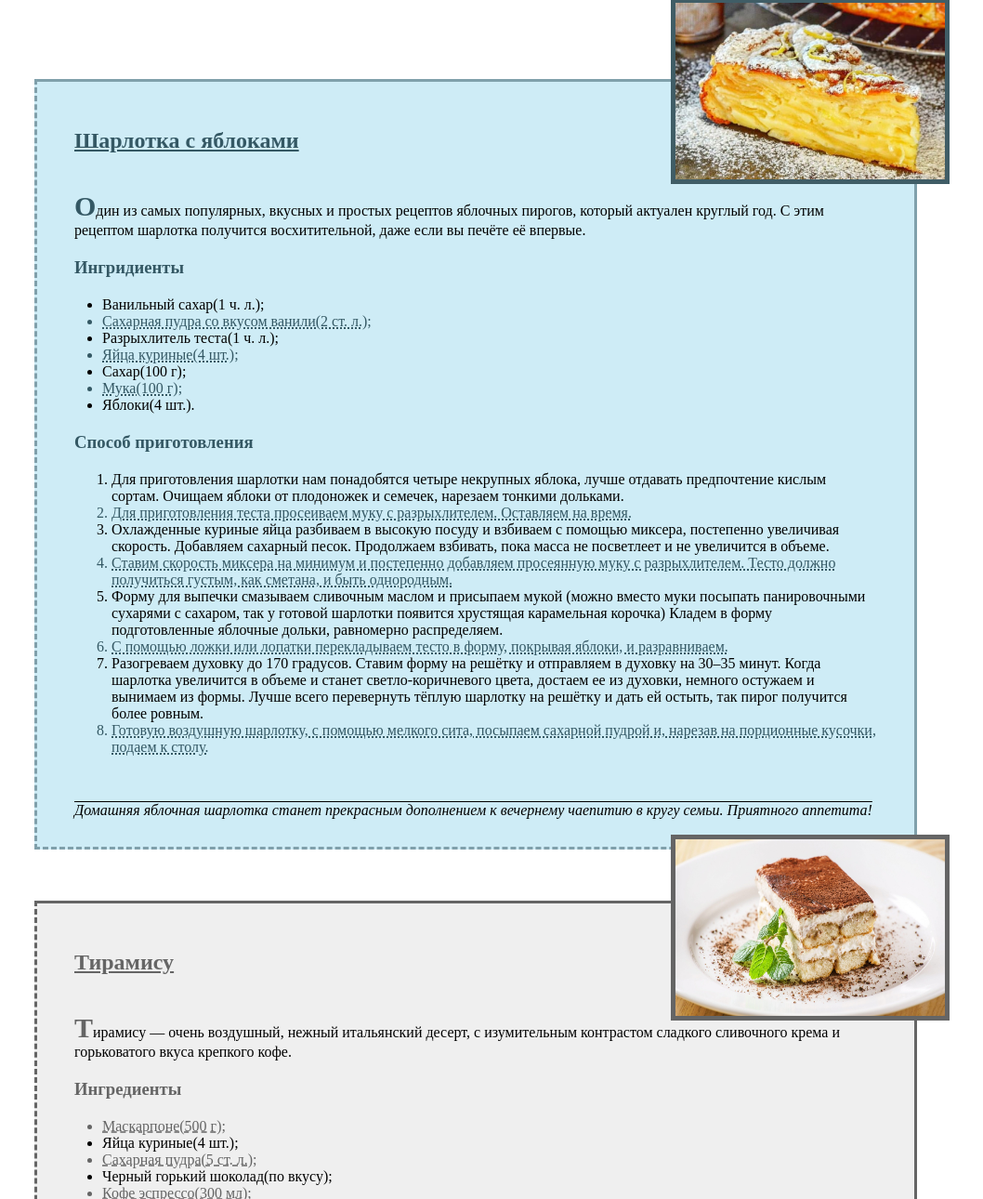
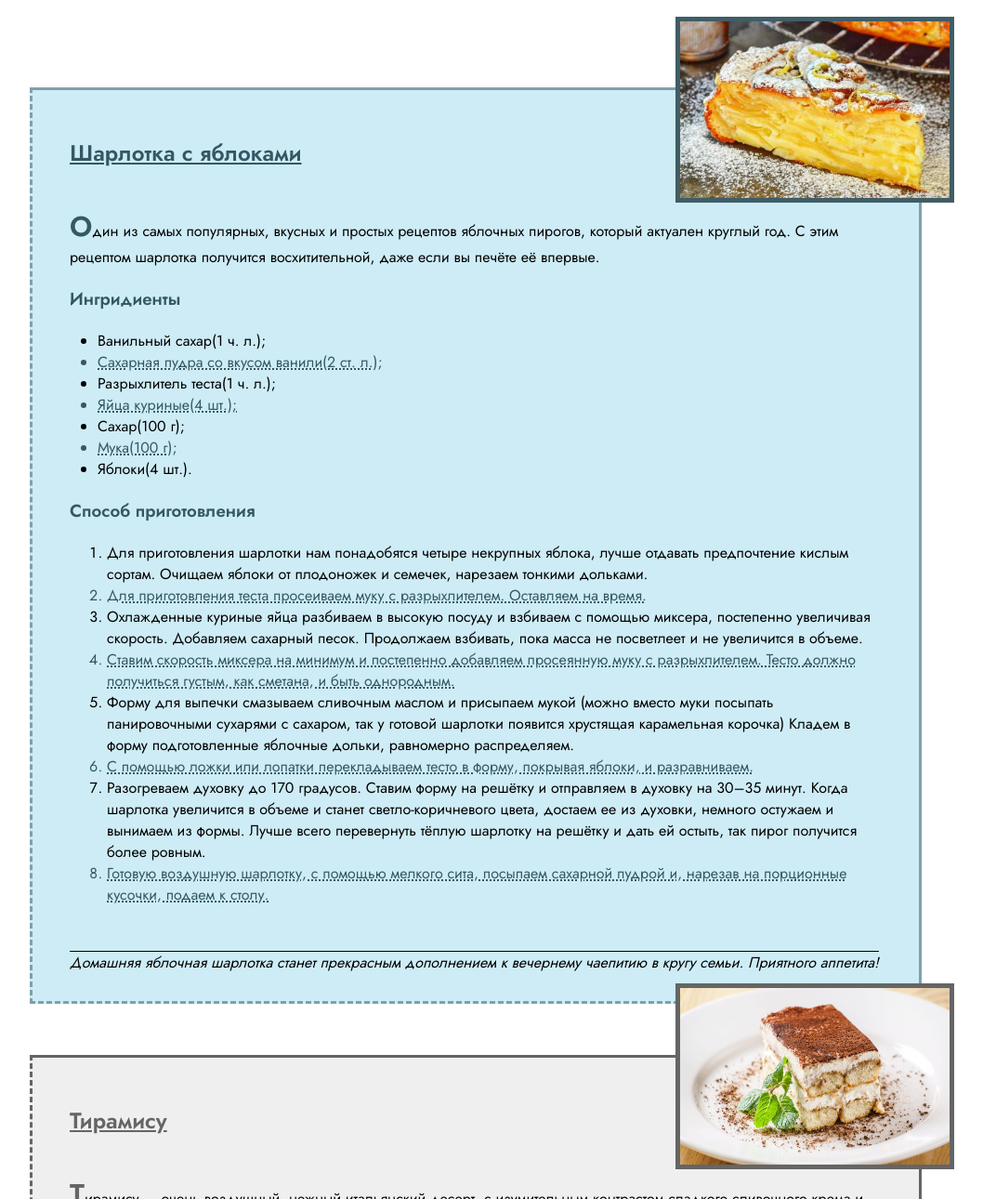
Before and after one commit to ElAmego/Hometask, a plain HTML site: page index.html in a window 1280 px wide. Shown: the part 62-1352 px from the top of the page at 93% size, without its empty margins (128-1186 px from the left). Drawn offline with Linux system fonts and the light colour scheme.

Commit message:
+font-family + coords

```diff
--- a/index.html
+++ b/index.html
@@ -6,6 +6,7 @@
   <meta name="viewport" content="width=device-width, initial-scale=1.0">
   <title>Recipes</title>
   <link rel="stylesheet" href="main.css">
+  <link href="https://fonts.googleapis.com/css2?family=Jost:wght@400;600&display=swap" rel="stylesheet">
 </head>
 <body>
   <!-- header -->
--- a/main.css
+++ b/main.css
@@ -3,6 +3,7 @@
   margin: 0;
   padding: 0;
   box-sizing: border-box;
+  font-family: 'Jost', sans-seri60
  }
 
 
@@ -21,13 +22,13 @@
   height: 200px;
   border: 5px solid #405d66;
   position: absolute;
-  right: 130px;
-  top: 60px;
+  right: 125px;
+  top: 80px;
 }
 
  .charlotte {
    background-color: #ceecf6;
-   width: 950px;
+   width: 960px;
    margin: auto;
    padding: 50px 40px 30px 40px;
    border: 3px solid #80a0ab;
@@ -82,13 +83,13 @@
   height: 200px;
   border: 5px solid #656565;
   position: absolute;
-  right: 130px;
-  top: 960px;
+  right: 125px;
+  top: 1120px;
 }
 
  .tiramisu {
   background-color: #efefef;
-  width: 950px;
+  width: 960px;
   margin: auto;
   margin-bottom: 110px;
   padding: 50px 40px 30px 40px;
@@ -142,13 +143,13 @@
   height: 200px;
   border: 5px solid #3c613c;
   position: absolute;
-  right: 130px;
-  top: 1840px;
+  right: 125px;
+  top: 2150px;
 }
 
  .cookies {
   background-color: #bad5ba;
-  width: 950px;
+  width: 960px;
   margin: auto;
   margin-bottom: 10px;
   padding: 50px 40px 30px 40px;
```
